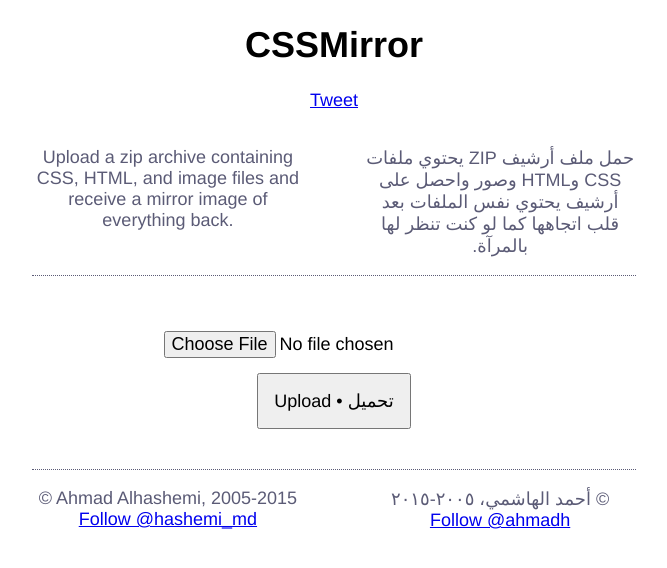
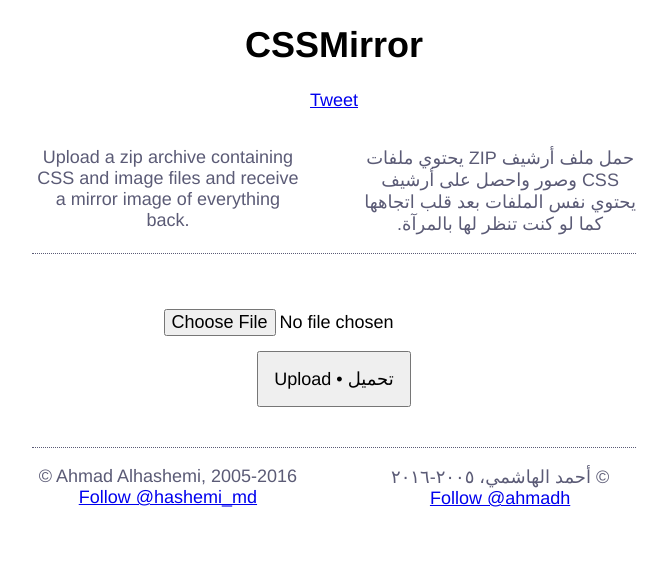
Before and after one commit to hashemi/cssmirror, a Flask app: page / in a window 1280 px wide. Shown: the top 568 px of the page, without its empty margins (306-973 px from the left). Run offline with Flask 2, Linux system fonts and the light colour scheme; some libraries are stand-ins or nearby versions.

Commit message:
Update description and copyright year on home page

```diff
--- a/templates/index.html
+++ b/templates/index.html
@@ -50,9 +50,9 @@
 
 <div id=header>
   <p class=english-column>
-  Upload a zip archive containing CSS, HTML, and image files and receive a mirror image of everything back.
+  Upload a zip archive containing CSS and image files and receive a mirror image of everything back.
   </p>
-  <p dir=rtl class=arabic-column>حمل ملف أرشيف ZIP يحتوي ملفات CSS وHTML وصور واحصل على أرشيف يحتوي نفس الملفات بعد قلب اتجاهها كما لو كنت تنظر لها بالمرآة.</p>
+  <p dir=rtl class=arabic-column>حمل ملف أرشيف ZIP يحتوي ملفات CSS وصور واحصل على أرشيف يحتوي نفس الملفات بعد قلب اتجاهها كما لو كنت تنظر لها بالمرآة.</p>
 </div>
 
 <div id=form>
@@ -64,14 +64,14 @@
 
 <div id=footer>
 <p class=english-column>
-&copy; Ahmad Alhashemi, 2005-2015
+&copy; Ahmad Alhashemi, 2005-2016
 <br>
 <a href="https://twitter.com/hashemi_md" class="twitter-follow-button" data-show-count="false">Follow @hashemi_md</a>
 <script>!function(d,s,id){var js,fjs=d.getElementsByTagName(s)[0],p=/^http:/.test(d.location)?'http':'https';if(!d.getElementById(id)){js=d.createElement(s);js.id=id;js.src=p+'://platform.twitter.com/widgets.js';fjs.parentNode.insertBefore(js,fjs);}}(document, 'script', 'twitter-wjs');</script>
 </p>
 
 <p class=arabic-column dir=rtl>
-&copy; أحمد الهاشمي، ٢٠٠٥-٢٠١٥
+&copy; أحمد الهاشمي، ٢٠٠٥-٢٠١٦
 <br>
 <a href="https://twitter.com/ahmadh" class="twitter-follow-button" data-show-count="false">Follow @ahmadh</a>
 <script>!function(d,s,id){var js,fjs=d.getElementsByTagName(s)[0],p=/^http:/.test(d.location)?'http':'https';if(!d.getElementById(id)){js=d.createElement(s);js.id=id;js.src=p+'://platform.twitter.com/widgets.js';fjs.parentNode.insertBefore(js,fjs);}}(document, 'script', 'twitter-wjs');</script></p>
```
